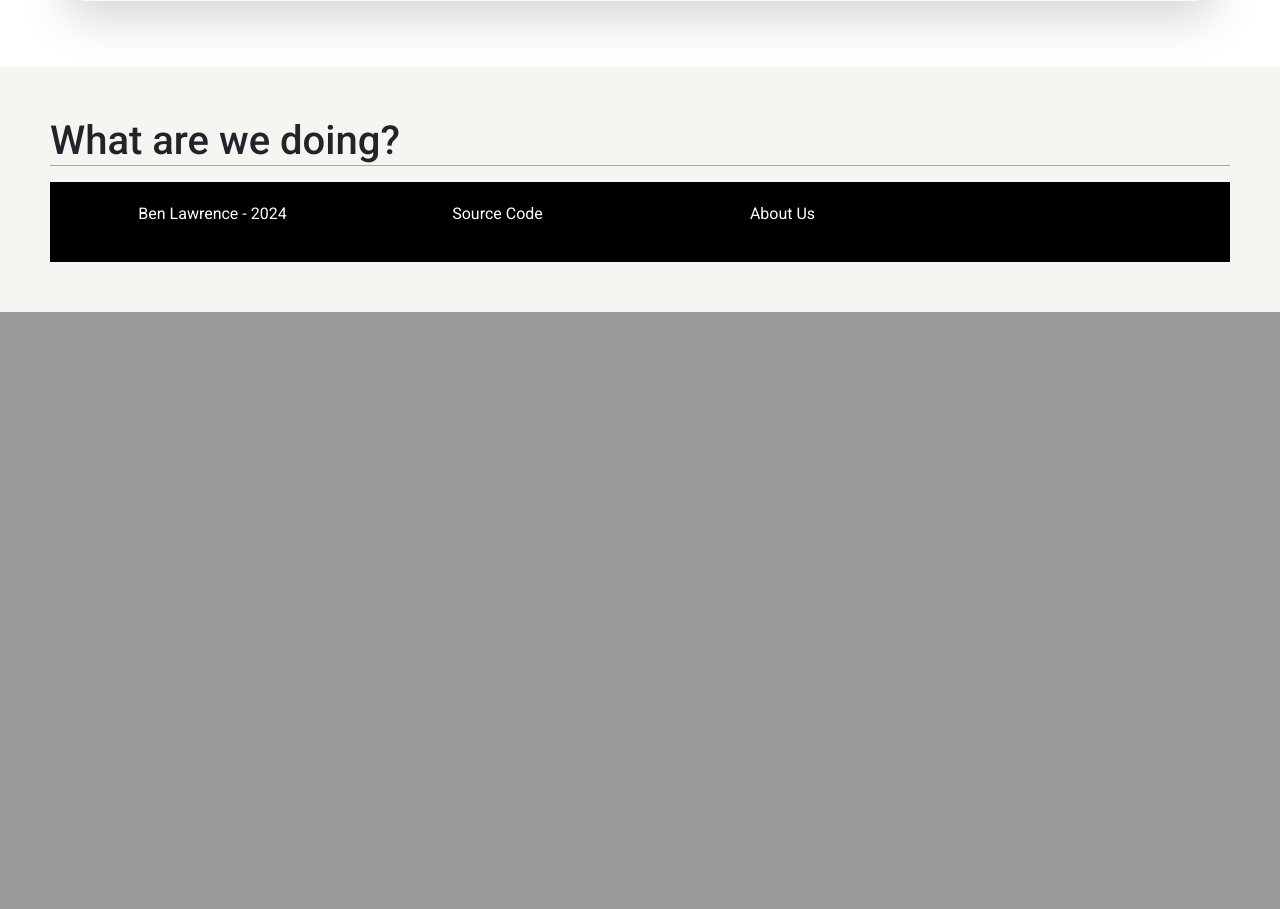
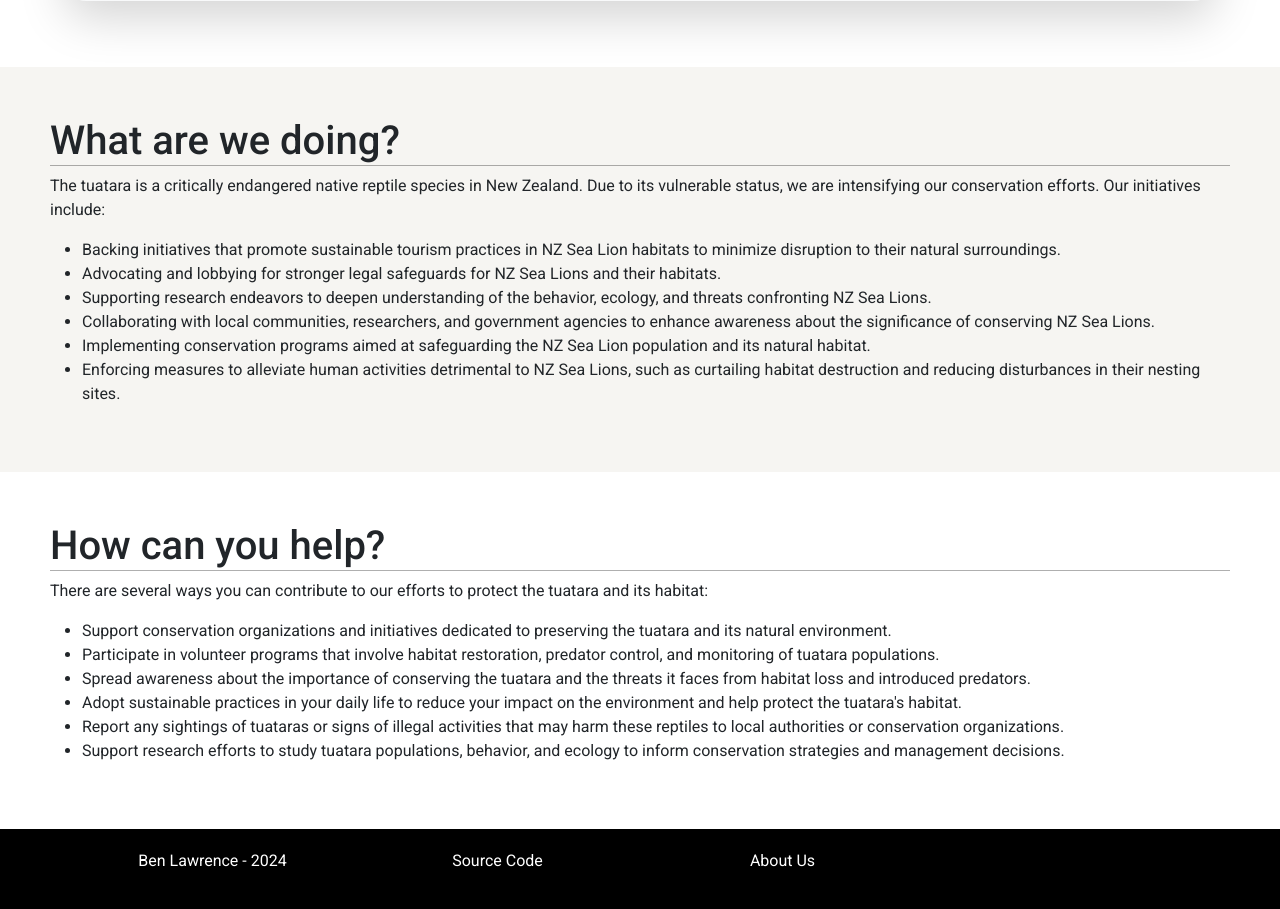
Before and after one commit to Bentheminernz/1.2-Develop-a-digital-technologies-outcome, a Flask app: page /tuatara in a window 1280 px wide. Shown: the part 1938-2847 px from the top of the page. Before the commit the page ends 2250 px from the top, so only its background shows below. Run offline with Flask 3, Linux system fonts and the light colour scheme; some web fonts are replaced.

Commit message:
Website should be finished now

```diff
--- a/main.py
+++ b/main.py
@@ -26,9 +26,5 @@ def tuatara():
 def nzsealion():
     return render_template('animals/NZsealion.html')
 
-@app.route('/test')
-def test():
-    return render_template('test.html')
-
 if __name__ == '__main__':
     app.run(debug=True, port=5500)
--- a/templates/animals/tuatara.html
+++ b/templates/animals/tuatara.html
@@ -45,7 +45,28 @@
         </section>
         <section class="section-two">
             <h1 class="line">What are we doing?</h1>
-            <ul></ul>
+            <p>The tuatara is a critically endangered native reptile species in New Zealand. Due to its vulnerable status, we are intensifying our conservation efforts. Our initiatives include:</p>
+            <ul>
+                <li>Backing initiatives that promote sustainable tourism practices in NZ Sea Lion habitats to minimize disruption to their natural surroundings.</li>
+                <li>Advocating and lobbying for stronger legal safeguards for NZ Sea Lions and their habitats.</li>
+                <li>Supporting research endeavors to deepen understanding of the behavior, ecology, and threats confronting NZ Sea Lions.</li>
+                <li>Collaborating with local communities, researchers, and government agencies to enhance awareness about the significance of conserving NZ Sea Lions.</li>
+                <li>Implementing conservation programs aimed at safeguarding the NZ Sea Lion population and its natural habitat.</li>
+                <li>Enforcing measures to alleviate human activities detrimental to NZ Sea Lions, such as curtailing habitat destruction and reducing disturbances in their nesting sites.</li>
+            </ul>
+        </section>
+        <section class="section-three">
+            <h1 class="line">How can you help?</h1>
+            <p>There are several ways you can contribute to our efforts to protect the tuatara and its habitat:</p>
+            <ul>
+                <li>Support conservation organizations and initiatives dedicated to preserving the tuatara and its natural environment.</li>
+                <li>Participate in volunteer programs that involve habitat restoration, predator control, and monitoring of tuatara populations.</li>
+                <li>Spread awareness about the importance of conserving the tuatara and the threats it faces from habitat loss and introduced predators.</li>
+                <li>Adopt sustainable practices in your daily life to reduce your impact on the environment and help protect the tuatara's habitat.</li>
+                <li>Report any sightings of tuataras or signs of illegal activities that may harm these reptiles to local authorities or conservation organizations.</li>
+                <li>Support research efforts to study tuatara populations, behavior, and ecology to inform conservation strategies and management decisions.</li>
+            </ul>
+        </section>
     {% include 'parts/footer.html' %}
 </body>
 </html>
```
Also changed, not shown: templates/test.html (deleted, +0 -16 lines).
